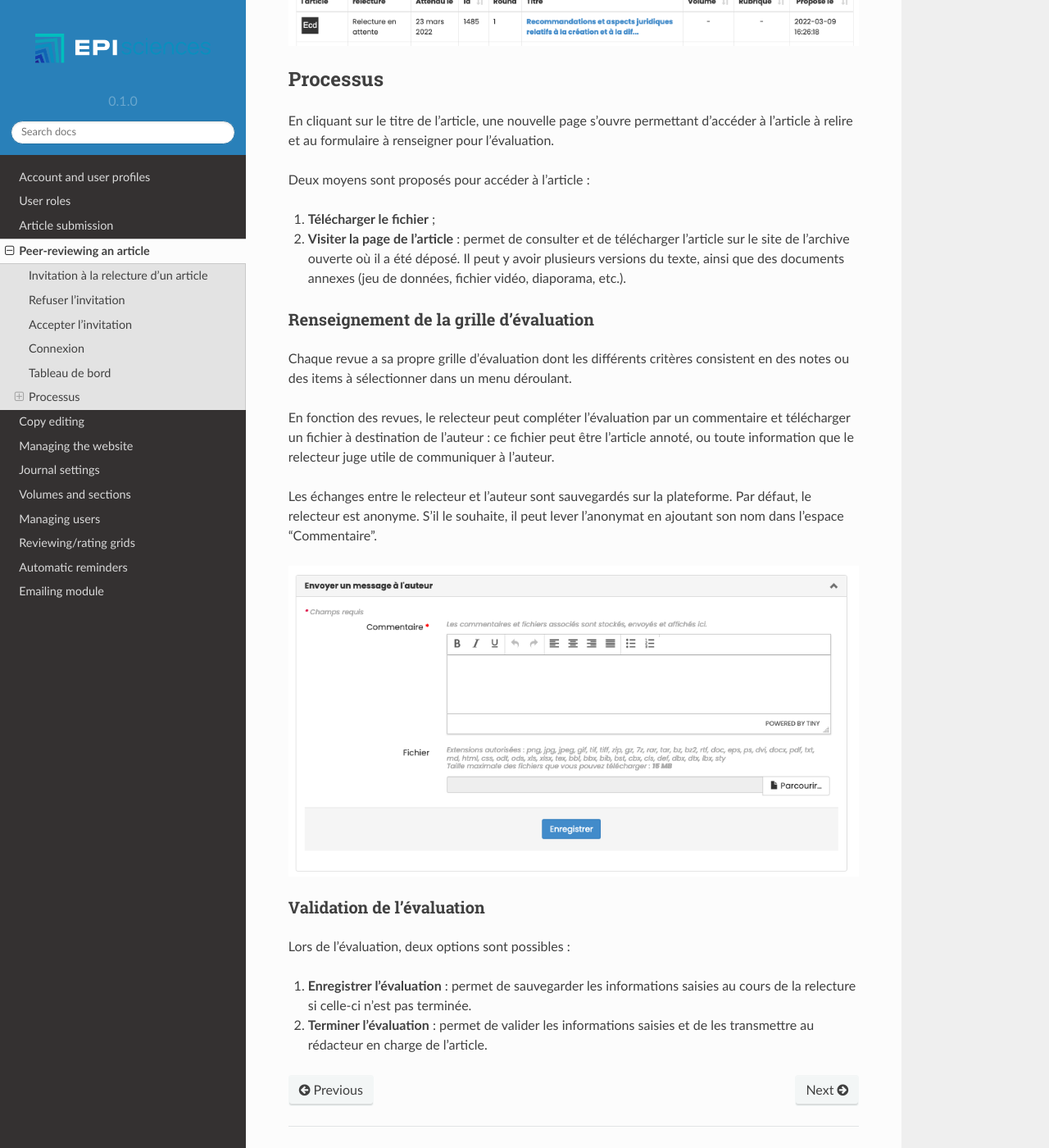
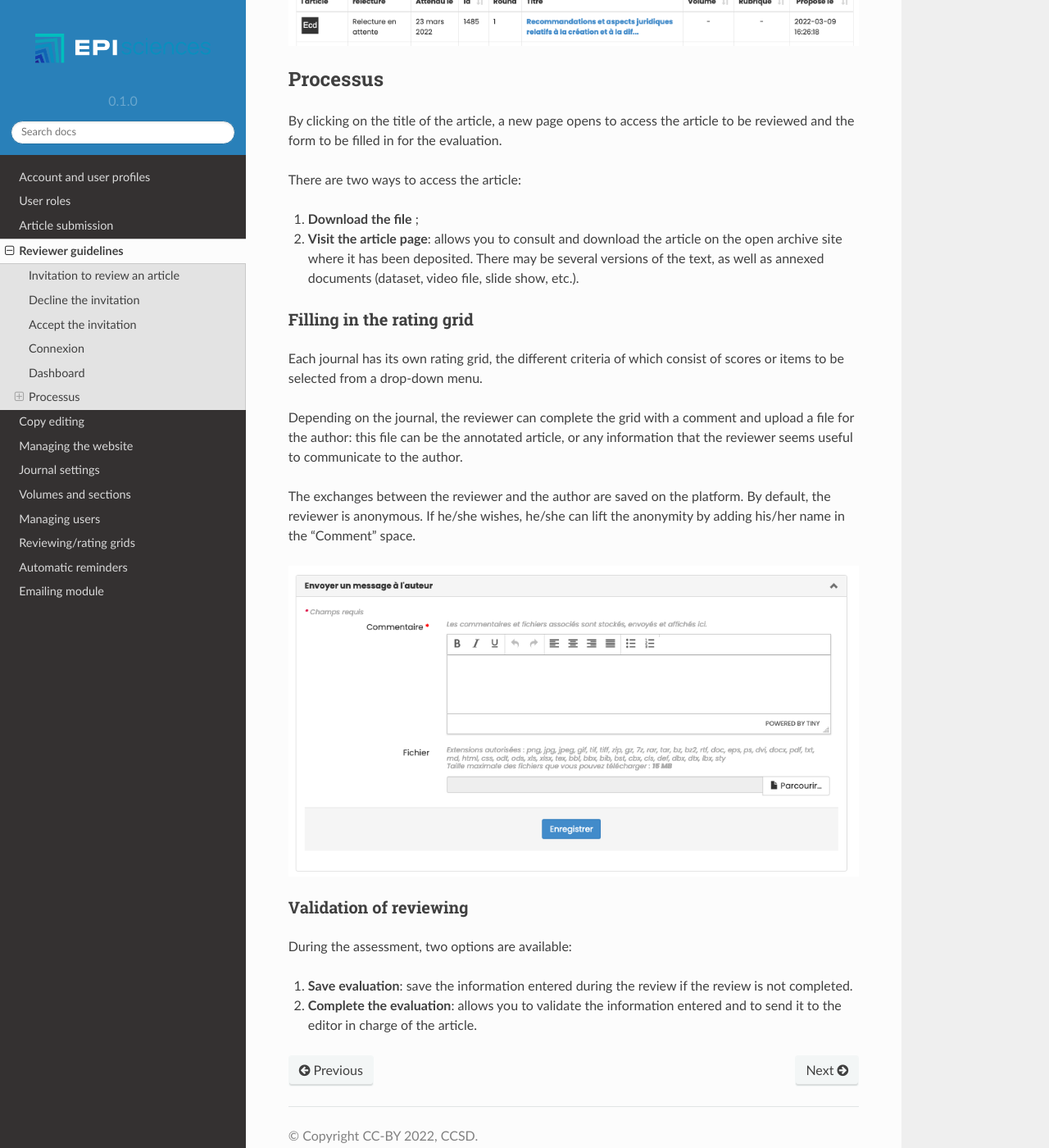
Before and after one commit to CCSDForge/episciences-documentation, a Sphinx documentation site: the page built from docs/source/review.md, in a window 1280 px wide and 1400 px high, scrolled down 3383 px. Shown: the whole window at 82% size. Built offline with Sphinx 7.4.7 and the Read the Docs theme 2.0.0, drawn with Linux system fonts in a browser that asks for light colours; pages that are not in the unit, such as notebooks, are missing from menus; some of the changed text lies outside the part shown.

Commit message:
add review.md

```diff
--- a/docs/source/review.md
+++ b/docs/source/review.md
@@ -1,70 +1,70 @@
-# Peer-reviewing an article
+# Reviewer guidelines
 
-> **Rôle** : relecteur
+> **Rights**: Reviewer
 
-## Invitation à la relecture d’un article
-Le relecteur reçoit une invitation par mail. Le message contient le titre de l’article, un lien vers l’article dans l’archive ouverte et un lien vers le formulaire de réponse permettant d’accepter ou de refuser l’évaluation de l’article.
+## Invitation to review an article
+The reviewer receives an invitation by e-mail. The message contains the title of the article, a link to the article in the open repository and a link to the response form allowing the reviewer to accept or reject the review.
 
-L’invitation a une durée limitée : le délai de réponse est précisé dans le mail.
+The invitation is time-limited: the response time is specified in the e-mail.
 
-En cliquant sur le lien, le formulaire de réponse à l’invitation s’affiche :
-![Alt text](img/review-1.png "Invitation à la relecture d’un article")
+By clicking on the link, the response form to the invitation is displayed:
+![Alt text](img/review-1.png "Invitation to review an article")
 
-Cliquer sur la réponse souhaitée.
+Click on the required answer.
 
-## Refuser l’invitation
-Pour décliner l’invitation, cliquer sur “Je refuse de relire cet article”.
+## Decline the invitation
+To decline the invitation, click on “I don’t want to review this article”.
 
-Il est alors possible de suggérer le nom d’un autre relecteur ainsi que de préciser les raisons du refus.
+It is then possible to suggest the name of another reviewer and to specify the reasons for the refusal.
 
-![Alt text](img/review-2.png "Détails de la réponse")
+![Alt text](img/review-2.png "Details of the answer")
 
-Dans certains cas, la revue peut demander de déclarer si le relecteur a des intérêts en concurrence avec l’article en cours de révision. Si tel est le cas, cela est considéré comme un motif de refus.
+In some cases, the journal may ask to declare whether the reviewer has competing interests with the article under review. If this is the case, it is considered a reason for rejection.
 
-Cliquer sur “Confirmer mon refus” pour enregistrer la réponse.
+Click on “Confirm my refusal” to save the answer.
 
-Un bouton “J’ai changé d’avis !” permet de revenir au formulaire de réponse à l’invitation.
+A “I've changed my mind!” button allows you to return to the invitation response form.
 
-## Accepter l’invitation
-Après avoir cliqué sur “J’accepte de relire cet article”, un mail est envoyé au relecteur lui permettant d’accéder à l’évaluation de l’article sur le site.
+## Accept the invitation
+After clicking on “I agree to review this article”, an email is sent to the reviewer allowing him/her to access the evaluation of the article on the site.
 
 ## Connexion
-Se connecter avec son login et mot de passe sur le site de la revue.
+Log in with your username and password on the journal’s website.
 
-Note : il n’est pas nécessaire d’ouvrir plusieurs comptes sur Episciences si le relecteur est sollicité par plusieurs revues hébergées sur la plateforme.
+Note: it is not necessary to open several accounts on Episciences if the reviewer is requested by several journals hosted on the platform.
 
-## Tableau de bord
-Le tableau de bord affiche les actions en cours sur le site : les relectures mais également les articles si l’utilisateur en a soumis.
+## Dashboard
+The dashboard displays the current actions on the site: reviews but also articles if the user has submitted any.
 
-![Alt text](img/review-3.png "Tableau de bord")
+![Alt text](img/review-3.png "Dashboard")
 
-Cliquer sur “Relire les articles” pour accéder aux articles.
+Click on “Rate articles” to access the articles.
 
-La page “Mes relectures” liste les articles pour lesquels l’utilisateur a reçu une invitation.
+The “My reviewings” page lists the articles for which the user has received an invitation.
 
-Chaque article a un statut : les relectures en attente apparaissent en haut du tableau.
+Each article has a status: pending reviews appear at the top of the table.
 
-L’utilisateur peut filtrer par statut de l’article, état de relecture, volume, rubrique, rédacteurs et DOI.
+The user can filter by article status, review status, volume, section, editors, DOI and repositories.
 
-![Alt text](img/review-4.png "Mes relectures")
+![Alt text](img/review-4.png "My reviewings")
 
 ## Processus
-En cliquant sur le titre de l’article, une nouvelle page s’ouvre permettant d’accéder à l’article à relire et au formulaire à renseigner pour l’évaluation.
+By clicking on the title of the article, a new page opens to access the article to be reviewed and the form to be filled in for the evaluation.
 
-Deux moyens sont proposés pour accéder à l’article :
-1. **Télécharger le fichier** ;
-2. **Visiter la page de l’article** : permet de consulter et de télécharger l’article sur le site de l’archive ouverte où il a été déposé. Il peut y avoir plusieurs versions du texte, ainsi que des documents annexes (jeu de données, fichier vidéo, diaporama, etc.).
+There are two ways to access the article:
+1. **Download the file** ;
+2. **Visit the article page**: allows you to consult and download the article on the open archive site where it has been deposited. There may be several versions of the text, as well as annexed documents (dataset, video file, slide show, etc.).
 
-### Renseignement de la grille d’évaluation
-Chaque revue a sa propre grille d’évaluation dont les différents critères consistent en des notes ou des items à sélectionner dans un menu déroulant.
+### Filling in the rating grid
+Each journal has its own rating grid, the different criteria of which consist of scores or items to be selected from a drop-down menu.
 
-En fonction des revues, le relecteur peut compléter l’évaluation par un commentaire et télécharger un fichier à destination de l’auteur : ce fichier peut être l’article annoté, ou toute information que le relecteur juge utile de communiquer à l'auteur.
+Depending on the journal, the reviewer can complete the grid with a comment and upload a file for the author: this file can be the annotated article, or any information that the reviewer seems useful to communicate to the author.
 
-Les échanges entre le relecteur et l’auteur sont sauvegardés sur la plateforme. Par défaut, le relecteur est anonyme. S’il le souhaite, il peut lever l’anonymat en ajoutant son nom dans l’espace “Commentaire”.
+The exchanges between the reviewer and the author are saved on the platform. By default, the reviewer is anonymous. If he/she wishes, he/she can lift the anonymity by adding his/her name in the “Comment” space.
 
-![Alt text](img/review-5.png "Envoyer un message à l’auteur")
+![Alt text](img/review-5.png "Send a message to the author")
 
-### Validation de l’évaluation
-Lors de l’évaluation, deux options sont possibles :
-1. **Enregistrer l’évaluation** : permet de sauvegarder les informations saisies au cours de la relecture si celle-ci n’est pas terminée.
-2. **Terminer l’évaluation** : permet de valider les informations saisies et de les transmettre au rédacteur en charge de l’article.
+### Validation of reviewing
+During the assessment, two options are available:
+1. **Save evaluation**: save the information entered during the review if the review is not completed.
+2. **Complete the evaluation**: allows you to validate the information entered and to send it to the editor in charge of the article.
```
